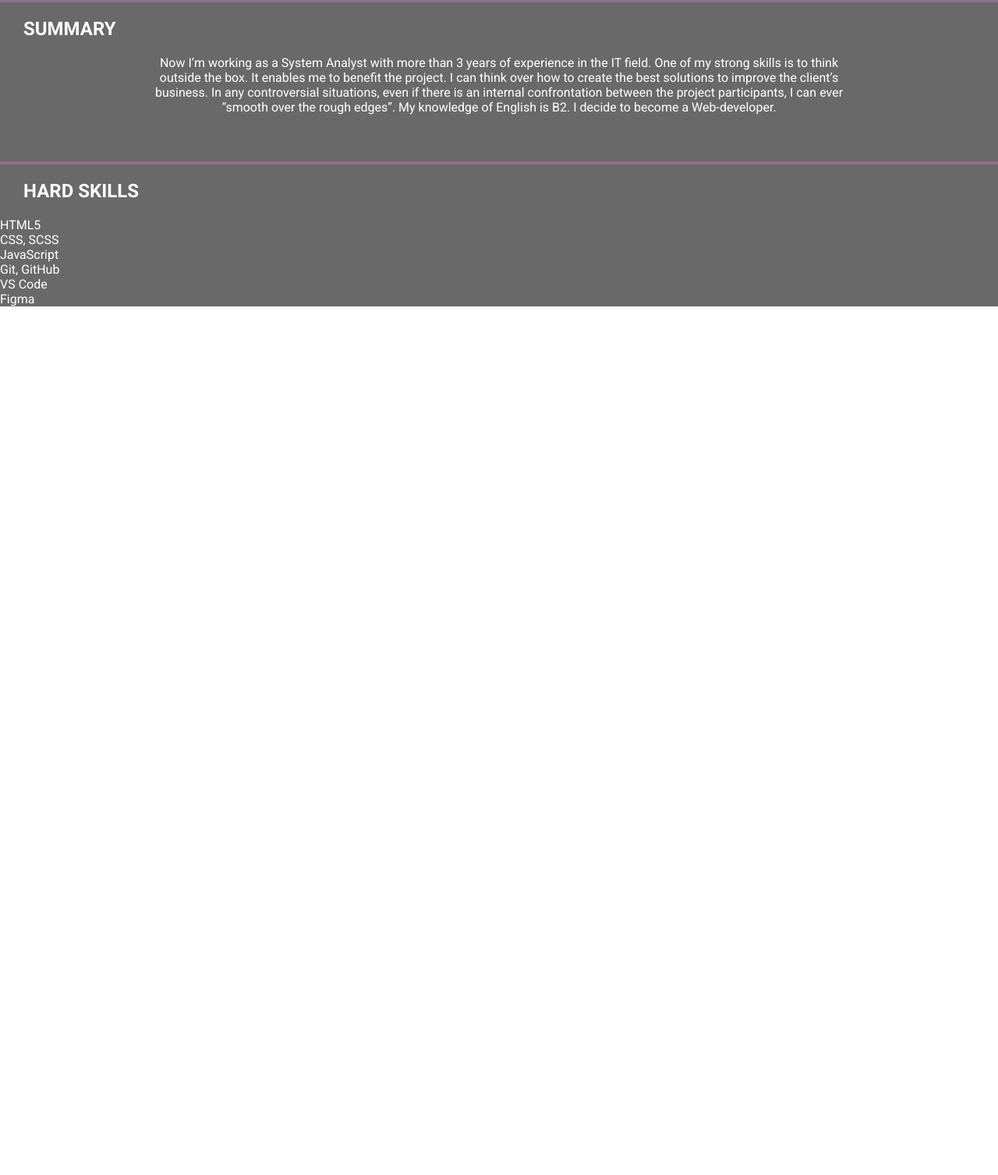
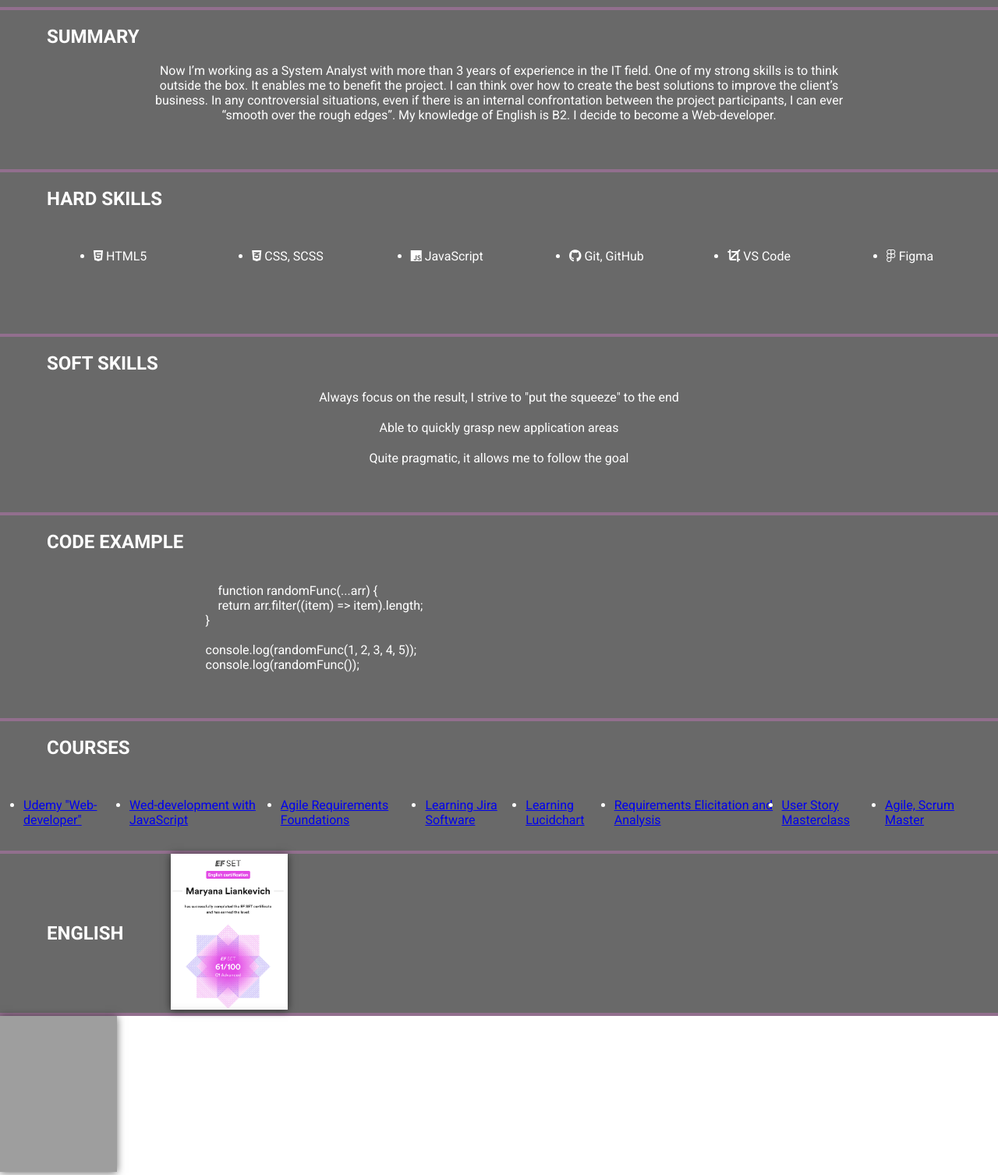
Before and after one commit to MaryanaKarunets/rsschool-cv, a plain HTML site: page index.html in a window 1280 px wide. Shown: the part 428-1935 px from the top of the page at 78% size. Before the commit the page ends 821 px from the top, so only its background shows below. Drawn offline with Linux system fonts and the light colour scheme; grey boxes are pictures that could not be loaded.

Commit message:
feat:
added imgs, update index.html, style.css

```diff
--- a/index.html
+++ b/index.html
@@ -4,6 +4,7 @@
 <head>
     <meta charset="UTF-8">
     <title>Maryana Karunets</title>
+    <script src="https://kit.fontawesome.com/3c7c090c85.js" crossorigin="anonymous"></script>
     <link href="https://fonts.googleapis.com/css?family=Roboto:300,400,700&amp;subset=cyrillic-ext" rel="stylesheet">
     <link rel="stylesheet" href="style.css">
 </head>
@@ -12,14 +13,19 @@
     <header>
         <nav>
             <ul class="menu">
-                <li class="menu_item"><a href="#" class="menu_link">Contacts</a>
+                <li class="menu_item"><a href="#contacts" class="menu_link">Contacts</a>
                 </li>
-                <li class="menu_item"><a href="#" class="menu_link">Summary</a></li>
-                <li class="menu_item"><a href="#" class="menu_link">hard skills</a>
+                <li class="menu_item"><a href="#summary" class="menu_link">Summary</a>
                 </li>
-                <li class="menu_item"><a href="#" class="menu_link">Courses</a>
+                <li class="menu_item"><a href="#skills" class="menu_link">skills</a>
                 </li>
-                <li class="menu_item"><a href="#" class="menu_link">english</a>
+                <li class="menu_item"><a href="#projects" class="menu_link">projects</a>
+                </li>
+                <li class="menu_item"><a href="#code" class="menu_link">code</a>
+                </li>
+                <li class="menu_item"><a href="#courses" class="menu_link">Courses</a>
+                </li>
+                <li class="menu_item"><a href="#english" class="menu_link">English</a>
                 </li>
             </ul>
         </nav>
@@ -28,7 +34,7 @@
     <main>
         <section class="general">
             <div class="container">
-                <div class="general_desc">
+                <div class="general_desc" id="contacts">
                     <h1>Maryana Karunets</h1>
                     <h2>Web-developer</h2>
                     <div class="contacts">
@@ -50,26 +56,95 @@
 
         <section class="information">
             <div class="divider"></div>
-            <div class="summary">
+            <div class="summary" id="summary">
                 <h2 class="summary_title">Summary</h2>
                 <p>Now I’m working as a System Analyst with more than 3 years of experience in the IT field. One of my strong skills is to think outside the box. It enables me to benefit the project. I can think over how to create the best solutions to improve
                     the client’s business. In any controversial situations, even if there is an internal confrontation between the project participants, I can ever “smooth over the rough edges”. My knowledge of English is B2. I decide to become a Web-developer.</p>
             </div>
         </section>
 
-        <section class="skills">
-            <div class="divider"></div>
+        <section class="skills" id="skills">
             <div class="hard_skills">
+                <div class="divider"></div>
                 <h2 class="skills_title">hard skills</h2>
                 <ul class="skills_menu">
-                    <li class="skills_list">HTML5</li>
-                    <li class="skills_list">CSS, SCSS</li>
-                    <li class="skills_list">JavaScript</li>
-                    <li class="skills_list">Git, GitHub</li>
-                    <li class="skills_list">VS Code</li>
-                    <li class="skills_list">Figma</li>
+                    <li class="skills_list"><i class="fa-brands fa-html5"></i> HTML5</li>
+                    <li class="skills_list"><i class="fa-brands fa-css3-alt"></i> CSS, SCSS</li>
+                    <li class="skills_list"><i class="fa-brands fa-js"></i> JavaScript</li>
+                    <li class="skills_list"><i class="fa-brands fa-github"></i> Git, GitHub</li>
+                    <li class="skills_list"><i class="fa-solid fa-crop"></i> VS Code</li>
+                    <li class="skills_list"><i class="fa-brands fa-figma"></i> Figma</li>
                 </ul>
             </div>
+
+            <div class="soft_scills">
+                <div class="divider"></div>
+                <h2 class="skills_title">soft skills</h2>
+                <p class="soft_scills_descr">Always focus on the result, I strive to "put the squeeze" to the end</p>
+                <p class="soft_scills_descr">Able to quickly grasp new application areas</p>
+                <p class="soft_scills_descr">Quite pragmatic, it allows me to follow the goal</p>
+            </div>
+
+            <div class="code" id="code">
+                <div class="divider"></div>
+                <h2>COde example</h2>
+                <pre class="code_example"> <code>
+                    function randomFunc(...arr) {
+                    return arr.filter((item) => item).length;
+                }
+
+                console.log(randomFunc(1, 2, 3, 4, 5));
+                console.log(randomFunc());
+                </code> </pre>
+            </div>
+
+            <div class="courses" id="courses">
+                <div class="divider"></div>
+                <h2 class="courses_title">Courses</h2>
+                <ul class="skills_menu">
+                    <li class="courses_menu_item">
+                        <a href="https://www.udemy.com/certificate/UC-91e38e08-6aec-43b2-a043-ac3908f00254/" class="courses_menu_link">Udemy "Web-developer"</a>
+                        <li class="courses_menu_item">
+                            <a href="#" class="courses_menu_link">Wed-development with JavaScript</a>
+                        </li>
+                    </li>
+                    <li class="courses_menu_item">
+                        <a href="https://www.linkedin.com/learning/certificates/60d6c9344cfb4e90199be14e238e03376038816edebff17cc554a22959622436?trk=backfilled_certificate" class="courses_menu_link">Agile Requirements Foundations</a>
+                    </li>
+                    <li class="courses_menu_item">
+                        <a href="https://www.linkedin.com/learning/certificates/91c1bfa7d47c5b540ffab3448542eae64cc0d83276991d3907e10f5682cb2e85?trk=backfilled_certificate" class="courses_menu_link">Learning Jira Software</a>
+                    </li>
+                    <li class="courses_menu_item">
+                        <a href="https://www.linkedin.com/learning/certificates/ede2e1123fcc0dca4e82d869d5bcd3961d817b4719e8ccbc66e09a26ef7f35fb?trk=backfilled_certificate" class="courses_menu_link">Learning Lucidchart</a>
+                    </li>
+                    <li class="courses_menu_item">
+                        <a href="https://www.linkedin.com/learning/certificates/7236b5304844f42143ae60cb772e008ac336241ded6eefa21d0668293b6776f2?trk=backfilled_certificate" class="courses_menu_link">Requirements Elicitation and Analysis</a>
+                    </li>
+                    <li class="courses_menu_item">
+                        <a href="https://www.udemy.com/certificate/UC-7793aa77-036a-4cda-83e0-9ed881e9bd81/" class="courses_menu_link">User Story Masterclass</a>
+                    </li>
+                    <li class="courses_menu_item">
+                        <a href="https://www.udemy.com/certificate/UC-c940b889-2492-4b11-94e0-75e42e17f371/" class="courses_menu_link">Agile, Scrum Master</a>
+                    </li>
+            </div>
+            <div class="languages">
+                <div class="divider"></div>
+                <div class="english" id="english">
+                    <h2 class="english_title">English</h2>
+                    <div class="english_img">
+                        <a href="https://cert.efset.org/FTgdL2" class="eng_link"><img src="./img/english.png" alt="eng_sert" class="eng_sert"></a>
+                    </div>
+                </div>
+            </div>
+        </section>
+
+        <section class="projects" id="projects">
+            <div class="divider"></div>
+            <div class="restaurant">
+                <a href="https://maryanakarunets.github.io/Restaurant-Agate/" class="restaurant_link"><img src="./img/restaurant_img.jpg" alt="restaurant_img" class="restaurant_img"></a>
+            </div>
+            <div class="hotel"></div>
+            <div class="wordpress"></div>
         </section>
     </main>
 </body>
--- a/style.css
+++ b/style.css
@@ -32,6 +32,11 @@ nav {
     text-transform: uppercase;
 }
 
+.menu_link:hover {
+    color: rgb(232, 53, 211);
+    transition: 1s;
+}
+
 .general {
     background-color: dimgrey;
     color: #ffff;
@@ -43,7 +48,7 @@ h1 {
 }
 
 h2 {
-    padding-top: 30px;
+    padding: 20px 60px;
     color: #ffff;
     text-transform: uppercase;
 }
@@ -64,6 +69,7 @@ h2 {
 
 .contacts_menu_link:hover {
     color: rgb(232, 53, 211);
+    transition: 1s;
 }
 
 .contacts_menu_item {
@@ -94,12 +100,6 @@ h2 {
     color: #ffff;
 }
 
-.summary_title,
-.skills_title {
-    text-transform: uppercase;
-    padding: 20px 30px;
-}
-
 .summary p {
     color: #ffff;
     text-align: center;
@@ -113,3 +113,45 @@ h2 {
     background-color: rgb(146, 111, 142);
     margin: 0 auto;
 }
+
+.skills_menu {
+    display: flex;
+    justify-content: center;
+    padding: 30px;
+}
+
+.skills_list {
+    width: 200px;
+    margin-bottom: 60px;
+    margin-left: 90px;
+}
+
+.soft_scills {
+    padding-bottom: 40px;
+}
+
+.soft_scills_descr {
+    text-align: center;
+    margin-bottom: 20px;
+}
+
+.code {
+    padding-bottom: 40px;
+}
+
+.code_example {
+    margin-left: 200px;
+}
+
+.english {
+    display: flex;
+    align-items: center;
+}
+
+.eng_sert,
+.restaurant_img {
+    width: 150px;
+    height: 200px;
+    object-fit: cover;
+    box-shadow: 0 1px 10px rgb(0 0 0 / 60%);
+}
```
Also changed, not shown: img/english.png (added), img/main.jpg, 4 other files.
